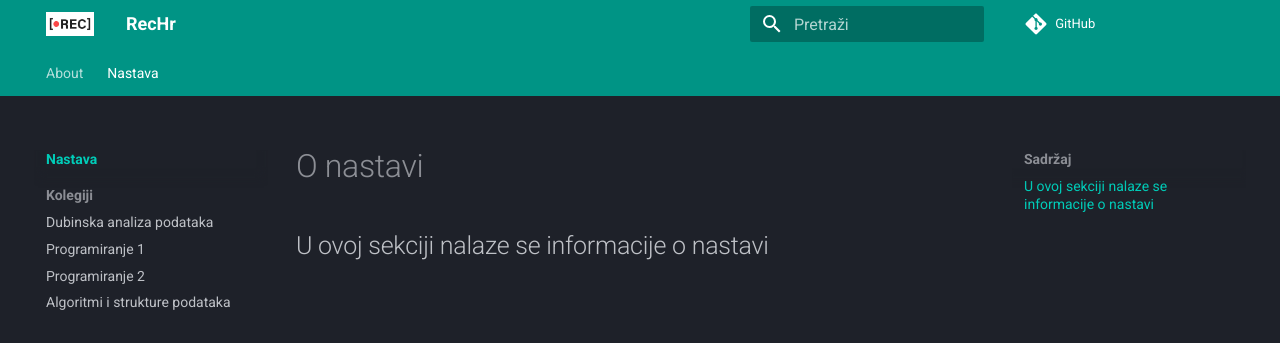
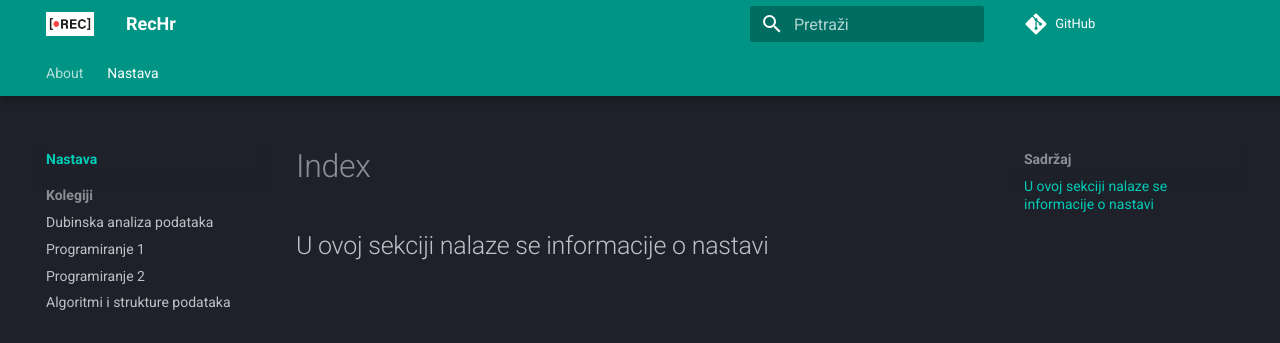
Before and after one commit to DejanLjubobratovic/rechr-website, an MkDocs documentation site: the page built from docs/nastava/index.md, in a window 1280 px wide. Shown: the top 343 px of the page. Built offline with MkDocs 1.6.1 and Material for MkDocs 9.7.7, drawn with Linux system fonts in a browser that asks for light colours; comment, search, counter and statistics services are not loaded.

Commit message:
Update mkdocs.yml

```diff
--- a/mkdocs.yml
+++ b/mkdocs.yml
@@ -7,9 +7,10 @@
 
 #Navigation
 nav:
-  - About: index.md
+  - About:
+    - index.md
   - Nastava:
-    - O nastavi: nastava/index.md
+    - nastava/index.md
     - Kolegiji:
       - Dubinska analiza podataka: nastava/kolegiji/DAP.md
       - Programiranje 1: nastava/kolegiji/PROG1.md
@@ -29,6 +30,7 @@
     - navigation.indexes
     - navigation.sections
     - navigation.tabs
+    - navigation.tabs.sticky
     - navigation.tracking
   logo: images/rec-logo.jpg
   favicon: images/favicon.png
```
